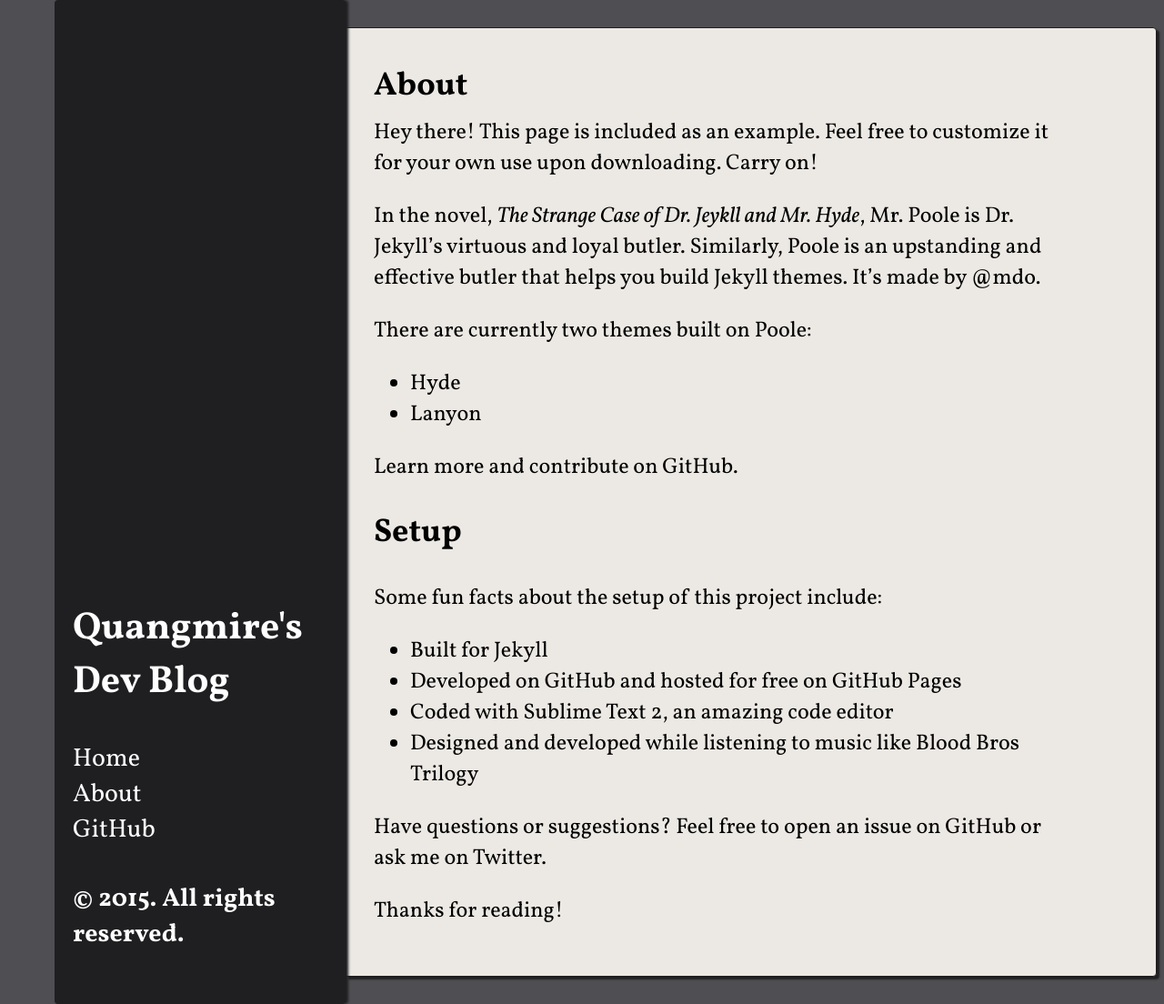
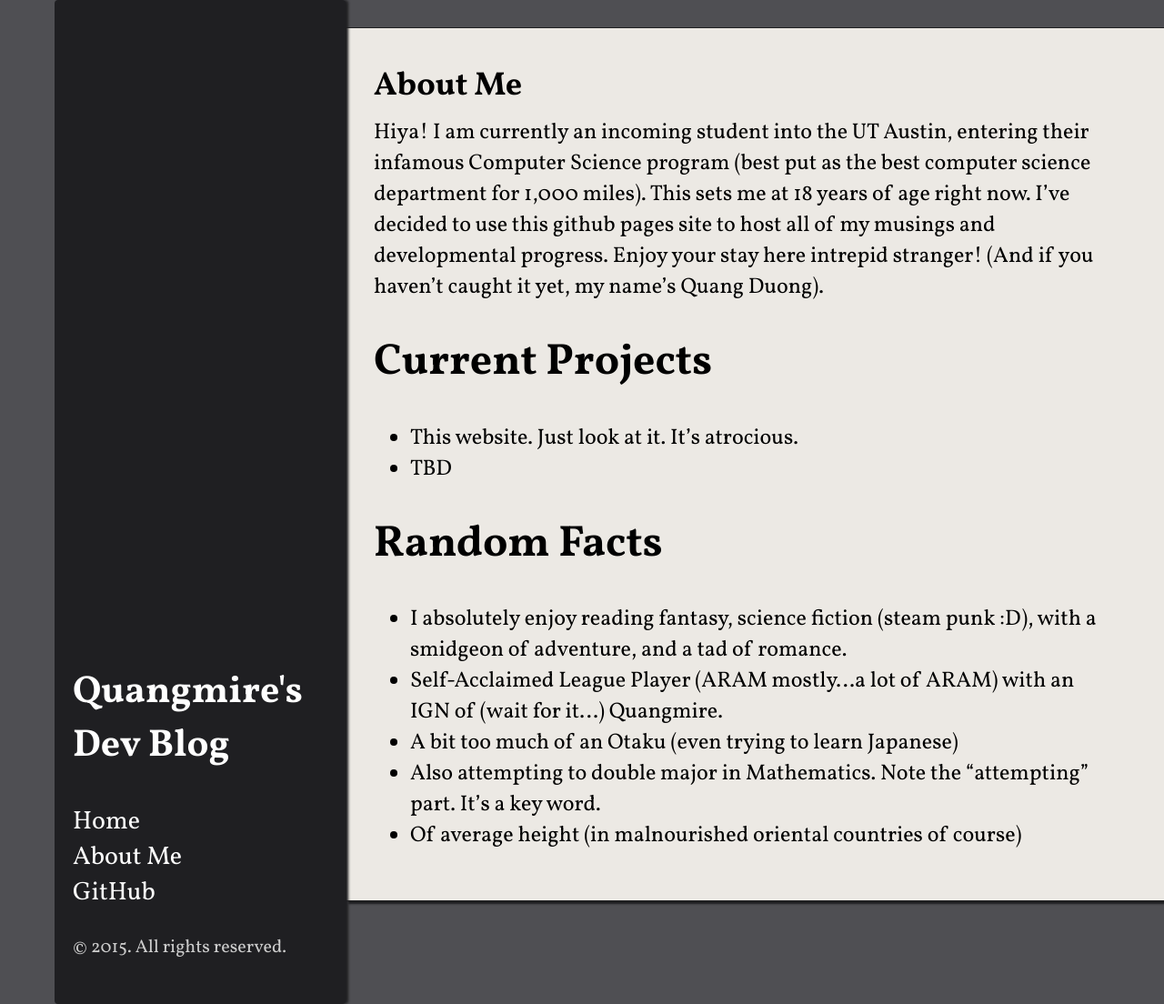
Before and after one commit to Quangmire/quangduong.me, a Jekyll site: the page built from about.md, in a window 1280 px wide and 1104 px high. Shown: the whole window at 91% size. Built offline with Jekyll 4.4.1, drawn with Linux system fonts in a browser that asks for light colours; Markdown is read by kramdown in place of the engine named in the settings.

Commit message:
Fix css and html problems. Base theme complete.

```diff
--- a/_config.yml
+++ b/_config.yml
@@ -10,7 +10,7 @@
 title:            "Quangmire's Dev Blog"
 tagline:          "Quang's Portfolio"
 description:      "Quang(mire) Duong's Portfolio and Musings"
-url:              http://hyde.getpoole.com
+url:              "quangmire.github.io"
 baseurl:          /
 
 author:
@@ -18,9 +18,3 @@
   url:            https://github.com/Quangmire
 
 paginate:         5
-
-# Custom vars
-version:          2.1.0
-
-github:
-  repo:           https://github.com/poole/hyde
--- a/about.md
+++ b/about.md
@@ -1,30 +1,20 @@
 ---
 layout: page
-title: About
+title: About Me
 ---
+Hiya! I am currently an incoming student into the UT Austin, entering their infamous Computer Science
+program (best put as the best computer science department for 1,000 miles). This sets me at 18 years
+of age right now. I've decided to use this github pages site to host all of my musings and developmental
+progress. Enjoy your stay here intrepid stranger! (And if you haven't caught it yet, my name's Quang Duong).
 
-<p class="message">
-  Hey there! This page is included as an example. Feel free to customize it for your own use upon downloading. Carry on!
-</p>
+#Current Projects
+* This website. Just look at it. It's atrocious.
+* TBD
 
-In the novel, *The Strange Case of Dr. Jeykll and Mr. Hyde*, Mr. Poole is Dr. Jekyll's virtuous and loyal butler. Similarly, Poole is an upstanding and effective butler that helps you build Jekyll themes. It's made by [@mdo](https://twitter.com/mdo).
-
-There are currently two themes built on Poole:
-
-* [Hyde](http://hyde.getpoole.com)
-* [Lanyon](http://lanyon.getpoole.com)
-
-Learn more and contribute on [GitHub](https://github.com/poole).
-
-## Setup
-
-Some fun facts about the setup of this project include:
-
-* Built for [Jekyll](http://jekyllrb.com)
-* Developed on GitHub and hosted for free on [GitHub Pages](https://pages.github.com)
-* Coded with [Sublime Text 2](http://sublimetext.com), an amazing code editor
-* Designed and developed while listening to music like [Blood Bros Trilogy](https://soundcloud.com/maddecent/sets/blood-bros-series)
-
-Have questions or suggestions? Feel free to [open an issue on GitHub](https://github.com/poole/issues/new) or [ask me on Twitter](https://twitter.com/mdo).
-
-Thanks for reading!
+#Random Facts
+* I absolutely enjoy reading fantasy, science fiction (steam punk :D), with a smidgeon of adventure, and
+  a tad of romance.
+* Self-Acclaimed League Player (ARAM mostly...a lot of ARAM) with an IGN of (wait for it...) Quangmire.
+* A bit too much of an Otaku (even trying to learn Japanese)
+* Also attempting to double major in Mathematics. Note the "attempting" part. It's a key word.
+* Of average height (in malnourished oriental countries of course)
--- a/index.html
+++ b/index.html
@@ -11,12 +11,11 @@
       </a>
     </h1>
 
-    <span class="post-date">{{ post.date | date: "%b %-d %Y" }}</span>
+    <span class="post-date"><span>{{ post.date | date: "%b %-d %Y" }}</span></span>
 
     {{ post.content }}
   </div>
   {% endfor %}
-<!--
 <div class="pagination">
   {% if paginator.next_page %}
     <a class="pagination-item older" href="{{ site.baseurl }}page{{paginator.next_page}}">Older</a>
@@ -33,4 +32,3 @@
     <span class="pagination-item newer">Newer</span>
   {% endif %}
 </div>
--->
--- a/public/css/stylesheet.css
+++ b/public/css/stylesheet.css
@@ -6,10 +6,46 @@
 body {
 	background-color: #4F4F53;
 }
+a {
+	text-decoration: none;
+}
+
+.related {
+	position: absolute;
+	left: 400px;
+}
+
+a:hover {
+	text-decoration: underline;
+}
+
+.pagination {
+	margin: 30px 0px 30px 372px;
+	width: 800px;
+	padding-left: 300px;
+}
+
+.pagination-item {
+	width: 120px;
+	padding: 20px;
+	position: absolute;
+	color: #CCCCCC;
+	margin-bottom: 30px;
+	text-align: center;
+	border: 1px #CCCCCC solid;
+}
+
+.older {
+	left: 400px;
+}
+
+.newer {
+	left: 1130px;
+}
 
 .post {
 	margin: 30px 0px 30px 372px;
-	max-width: 800px;
+	width: 800px;
 	padding: 30px 100px 30px 30px;
 	background-color: #ECE9E4;
 	border-radius: 0px 4px 4px 0px;
@@ -20,14 +56,13 @@
 .post-date {
 	display: inline;
 	position: absolute;
-	/*background-color: #2F2F32;*/
 	width: 200px;
 	height: 40px;
-	margin-left: 740px;
-	margin-top: 5px;
+	margin-left: 730px;
+	margin-top: -65px;
 	color: white;
 	text-align: center;
-	background-image: url("{{ site.baseurl }}public/ribbon.png");
+	background-image: url("/public/ribbon.png");
 	box-shadow: 3px 3px 3px #1F1F21;
 }
 
@@ -50,22 +85,23 @@
 }
 
 .post a {
-	text-decoration: none;
-	color: black;
-}
-
-.post a:hover {
-	text-decoration: underline;
+	color: #268BD2;
 }
 
 .post-title {
 	font-weight: bold;
 	font-size: 36px;
 	line-height: 20px;
+	color: black;
+}
+
+.post-title a {
+	color: black;
 }
 
 .sidebar {
 	position: fixed;
+	display:inline;
 	width: 320px;
 	background-color: #1F1F22;
 	top: 0px;
@@ -84,13 +120,14 @@
 	left: 20px;
 }
 
-.sidebar a {
-	text-decoration: none;
-	color: white;
+.sidebar h4 {
+	font-size: 20px;
+	font-weight: normal;
+	color: #CCCCCC;
 }
 
-.sidebar a:hover {
-	text-decoration: underline;
+.sidebar a {
+	color: white;
 }
 
 .sidebar ul {
```
Also changed, not shown: _layouts/post.html (+0 -17 lines).
